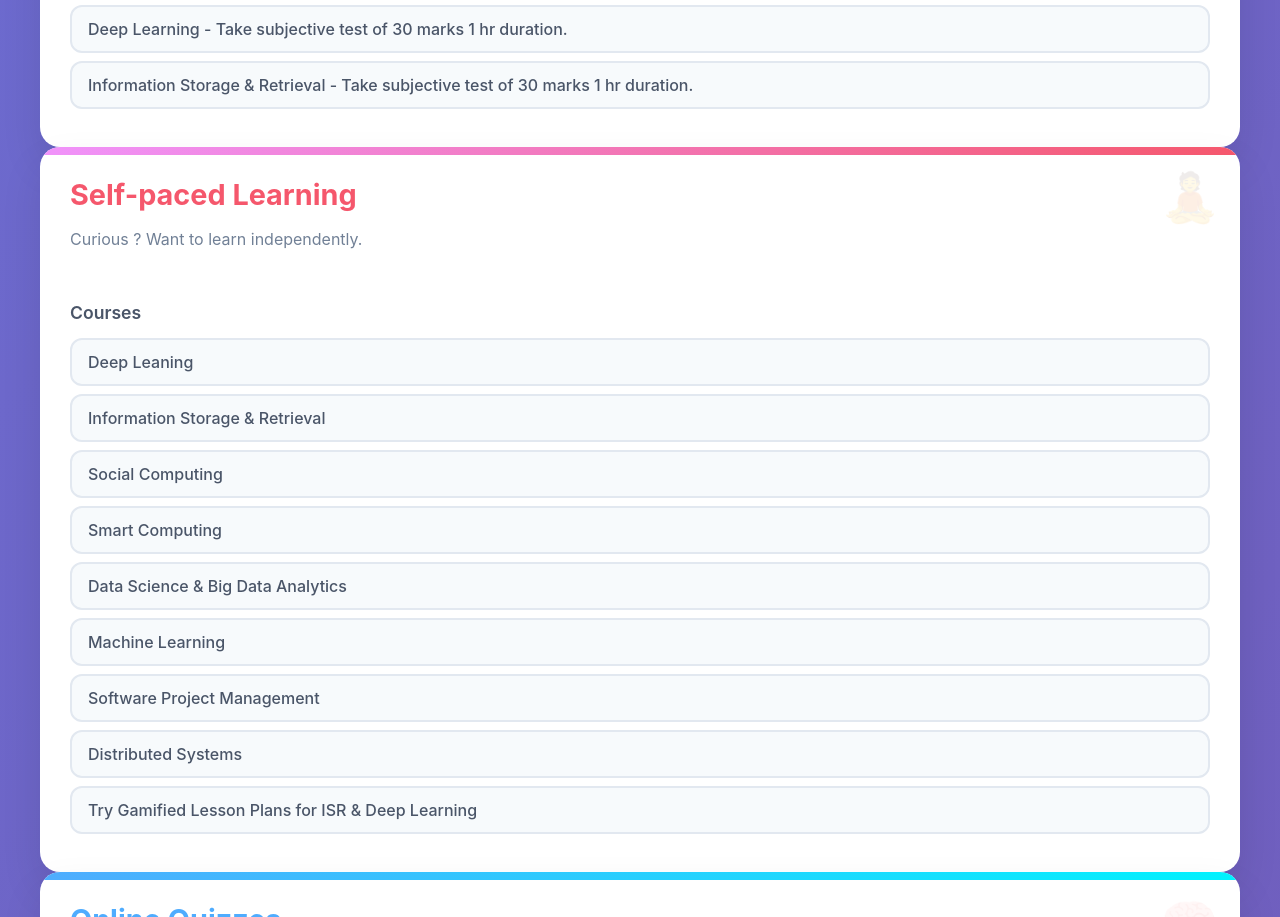
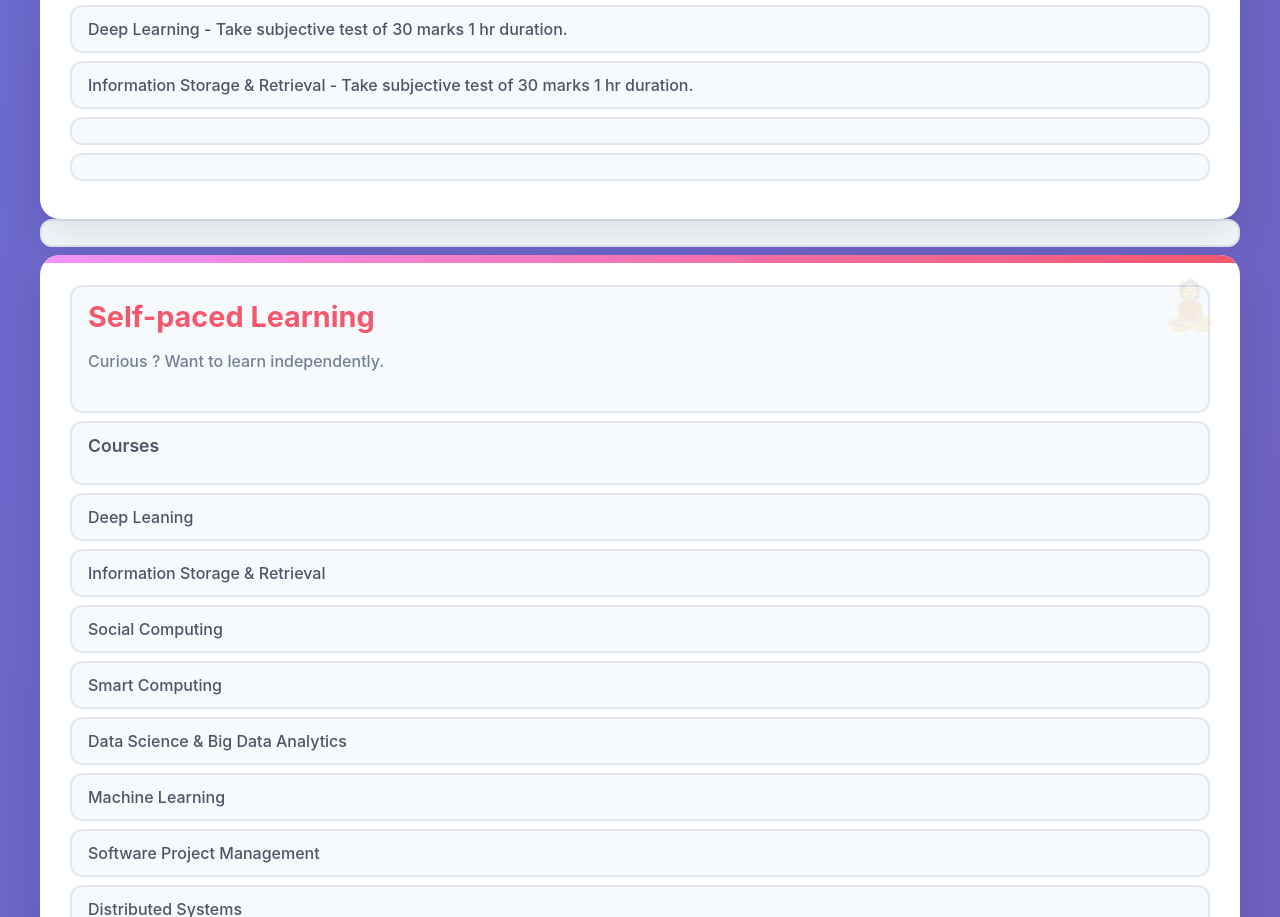
Before and after one commit to RMS-Sof/Self-Help-Students-Portal, a plain HTML site: page index.html in a window 1280 px wide. Shown: the part 4134-5051 px from the top of the page. Drawn offline with Linux system fonts and the light colour scheme.

Commit message:
Update index.html

```diff
--- a/index.html
+++ b/index.html
@@ -368,6 +368,7 @@
                     <a href="https://script.google.com/macros/s/AKfycbzV5ZR_0ilC4vacB6NUpzMhUkUkSYNKBSRsZwpurblUCacNO1EBVS-RHZpSy4G7NqOTKA/exec" class="link-item">Take mock theory exam for  BE IT </a>
 	            <a href="https://rms-sof.github.io/DL-subjective/" class="link-item">Deep Learning - Take subjective test of 30 marks 1 hr duration.</a>
 		     <a href=" https://rms-sof.github.io/ISR-subjective/" class="link-item">Information Storage & Retrieval - Take subjective test of 30 marks 1 hr duration.</a>
+		     <a href="https://script.google.com/macros/s/AKfycbw8_C10Q66loxuYYA3e1SbpEM1-DougBBQ6Dlv9IQpzXaerCn_XW-o32mL9UBaonNB8IA/exec"	class="link-item"><SEIT DSA CCE Unit 6 Test</a>
 
 
                 </div>
```
